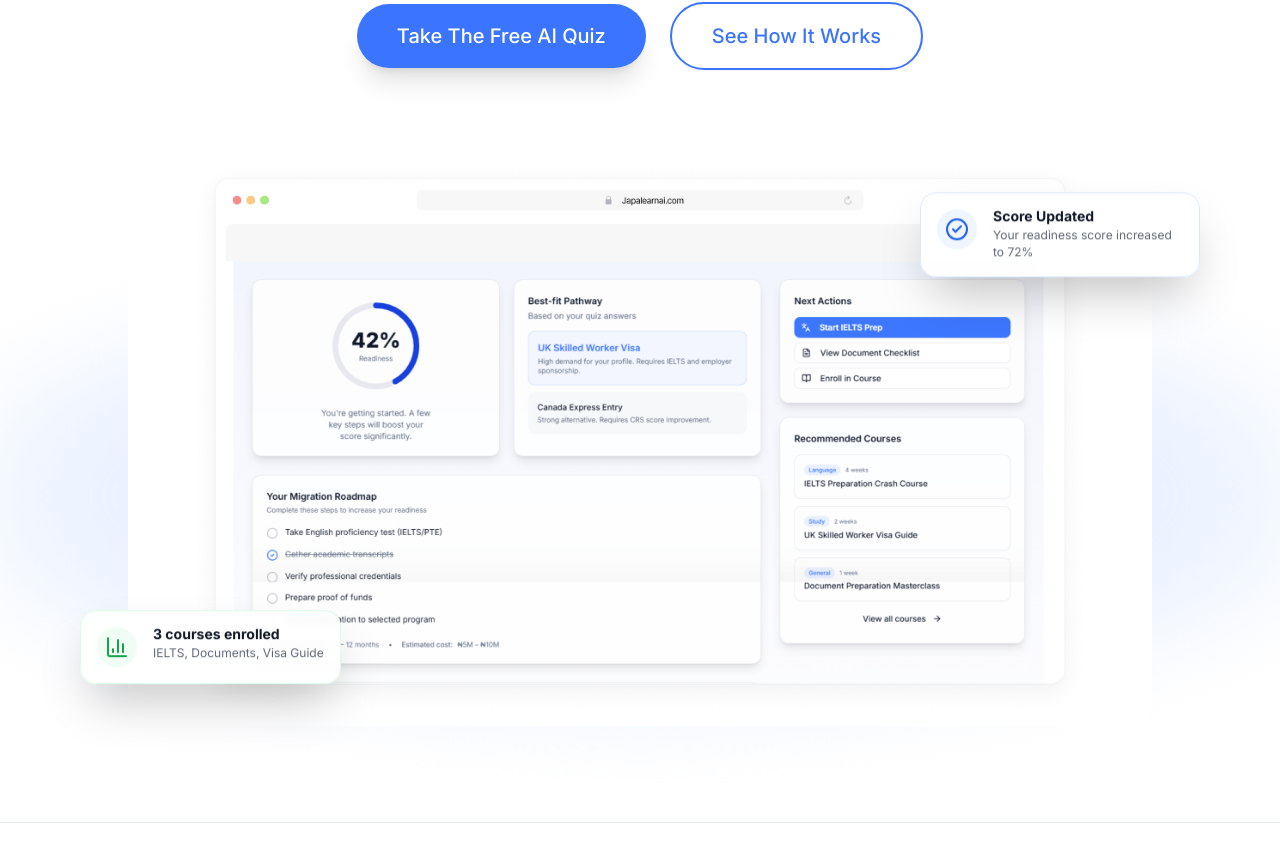
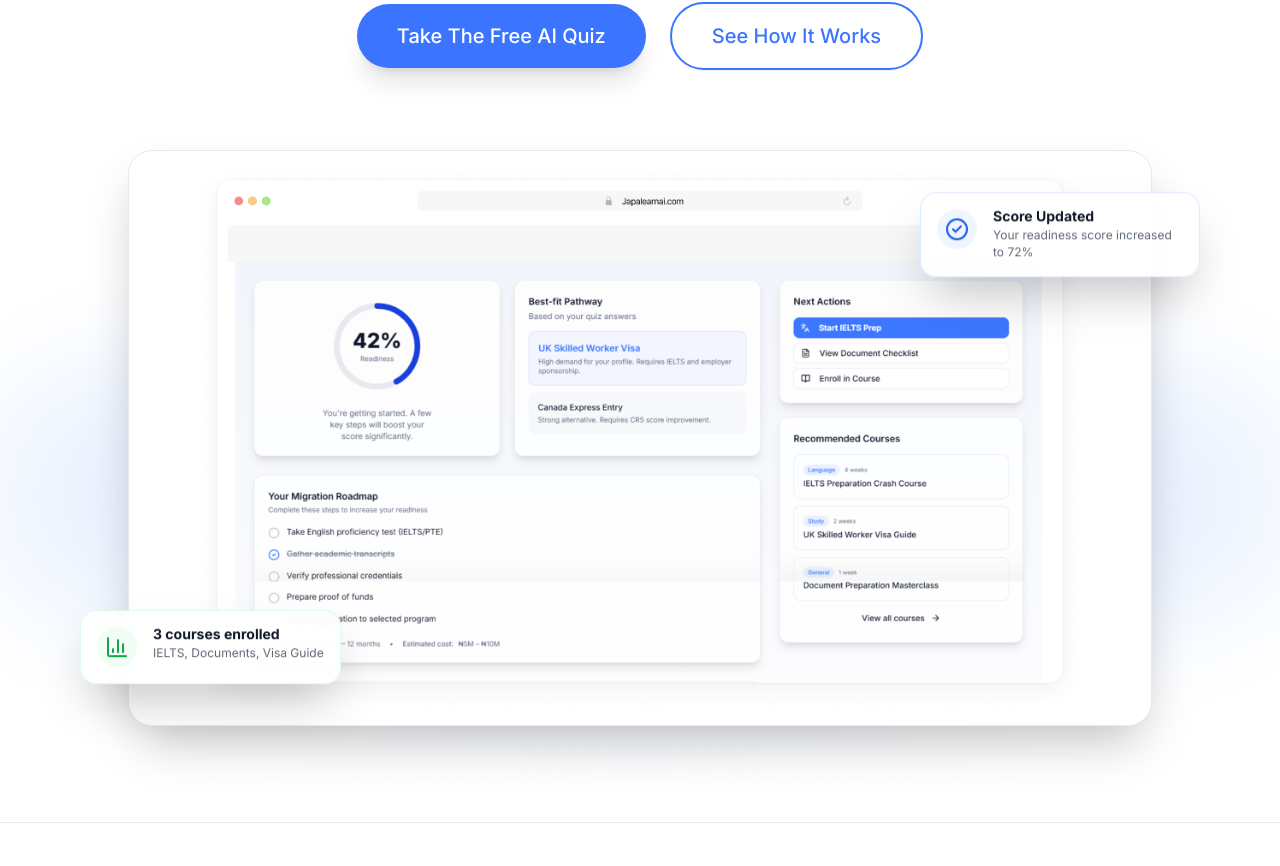
Before and after one commit to jappalearn/japalearn-ai, a Next.js app: page / in a window 1280 px wide. Shown: the part 514-1380 px from the top of the page. Built offline with nearby package versions, Linux system fonts and the light colour scheme.

Commit message:
fix: update hero image rendering and styling

```diff
--- a/components/layout/Hero.jsx
+++ b/components/layout/Hero.jsx
@@ -78,12 +78,11 @@ export const Hero = () => {
             }}
           />
 
-          <div className="relative aspect-video rounded-3xl overflow-hidden">
-            <Image
+          <div className="relative aspect-video rounded-3xl overflow-hidden border border-border shadow-2xl bg-white p-2">
+            <img
               src="/images/system-ui.png"
-              alt="Dashboard Preview"
-              fill
-              className="object-contain bg-white p-2"
+              alt="Real JapaLearn Dashboard"
+              style={{ width: '100%', height: '100%', objectFit: 'contain' }}
             />
           </div>
 
```
